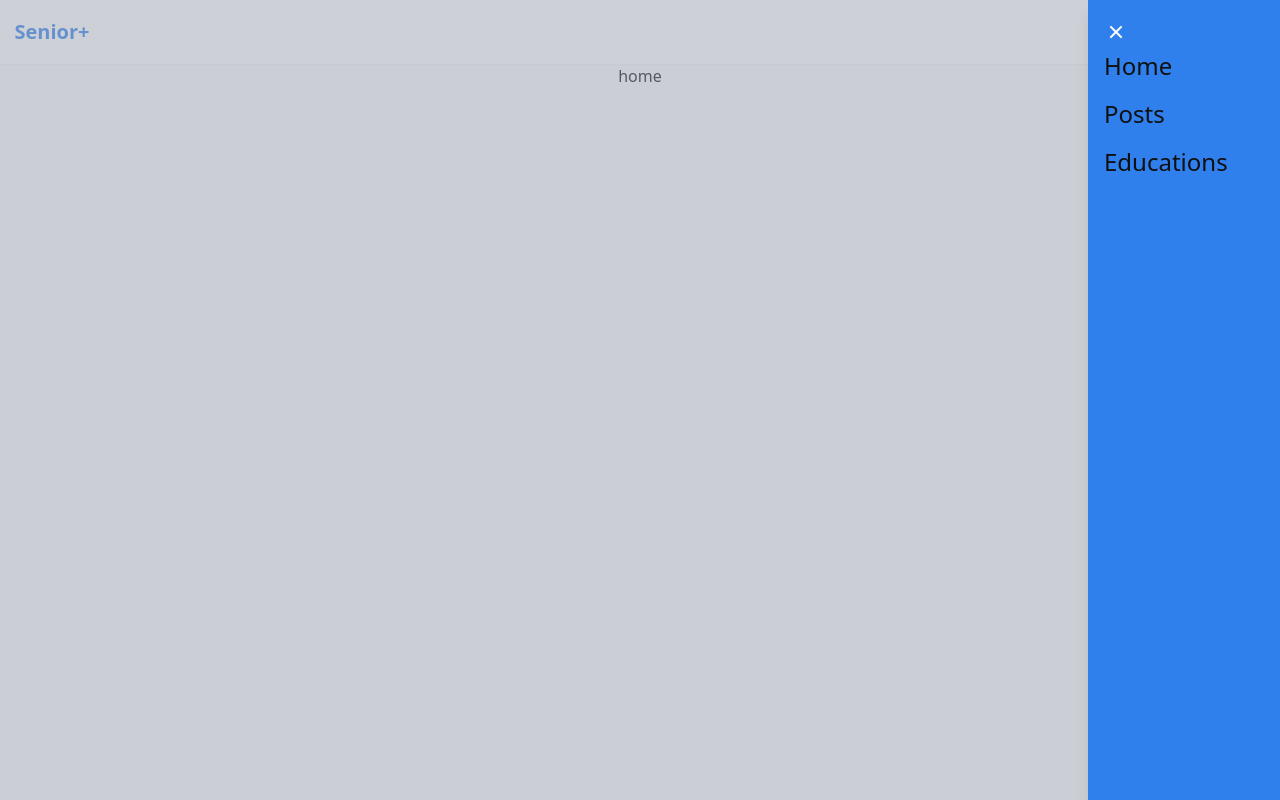
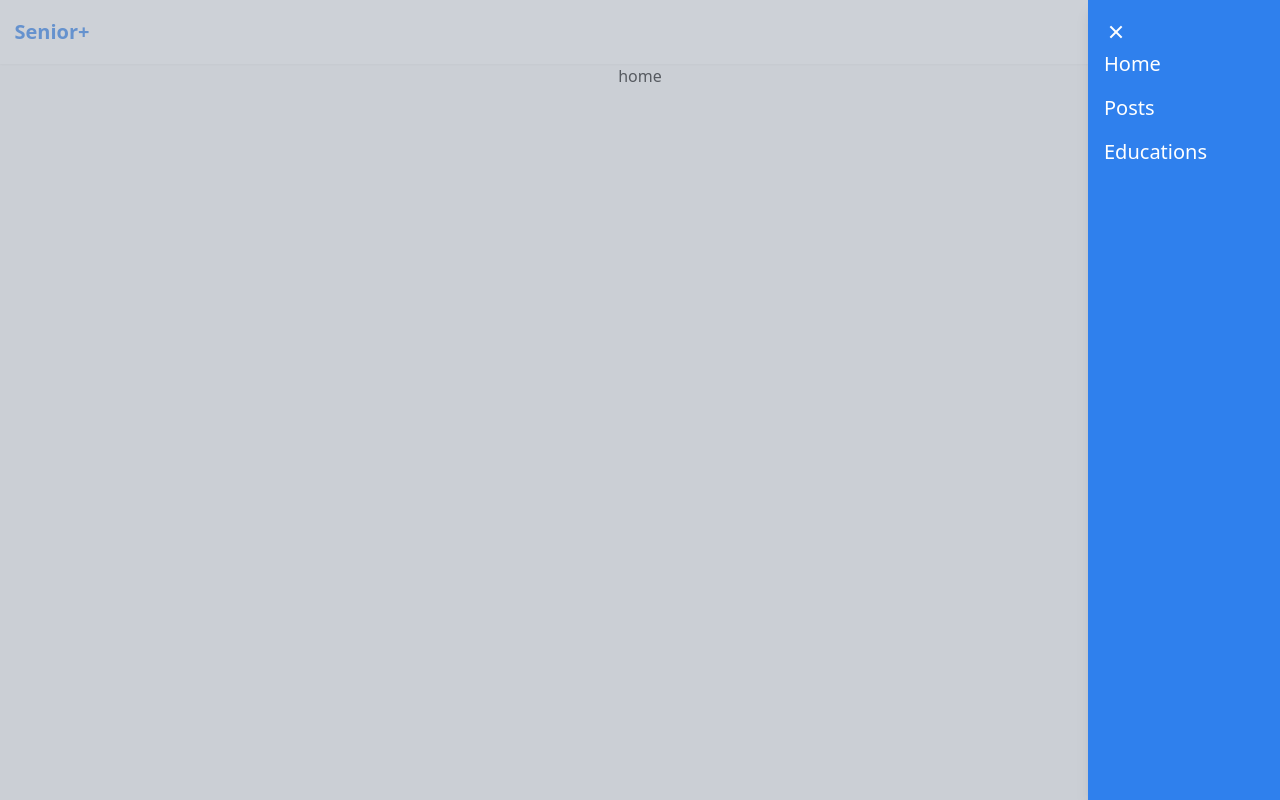
Before and after one commit to kimyoo04/seoul-competition, a Next.js app in the folder next/: page / in a window 1280 px wide. Both pictures are taken after a click on the button 1252 px from the left and 32 px from the top of the page. Built offline with nearby package versions, Linux system fonts and the light colour scheme; no server answers; a web font is replaced by a local one.

Commit message:
css: Header border-b 제거 및 shadow 효과 추가

```diff
--- a/next/src/layouts/Header/Sidebar/NavLink.tsx
+++ b/next/src/layouts/Header/Sidebar/NavLink.tsx
@@ -16,7 +16,7 @@ export default function NavLink({
   return (
     <motion.div variants={fadeIn("left", "easeInOut", delay, 0.4)}>
       <Link href={link} className="group">
-        <span className={`text-2xl transition-all duration-500`}>{name}</span>
+        <span className={`text-xl text-font_white transition-all duration-500`}>{name}</span>
       </Link>
     </motion.div>
   );
```
